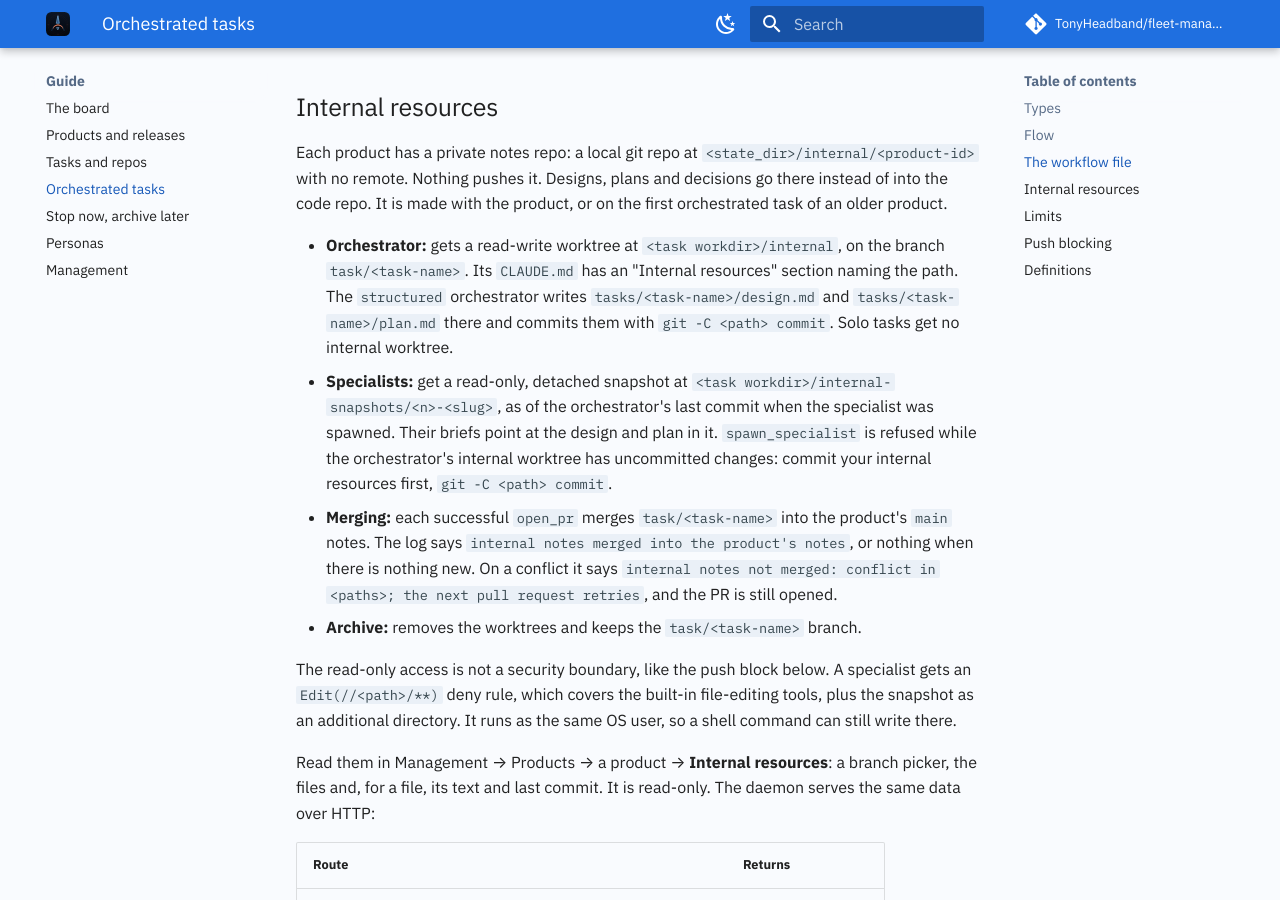
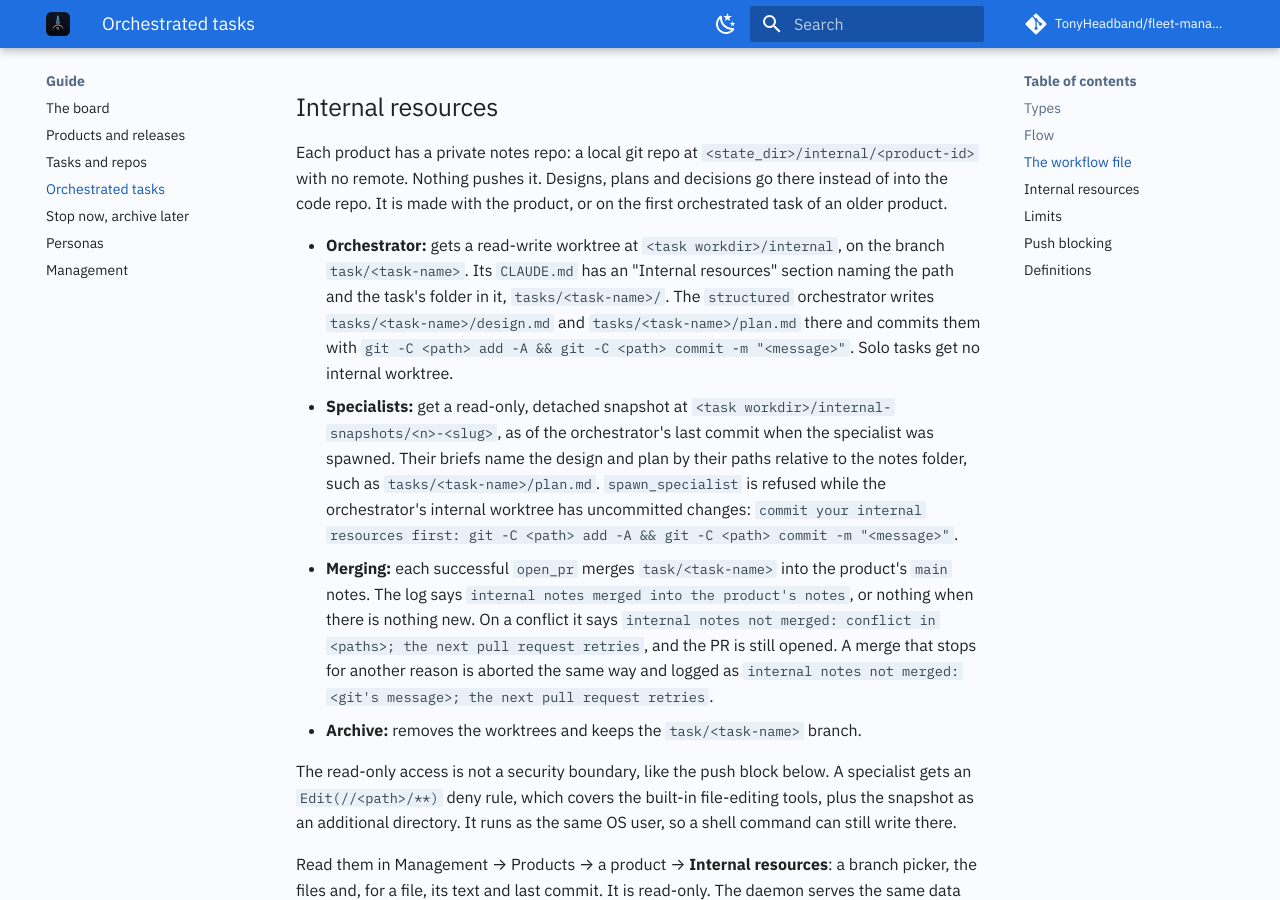
Before and after one commit to TonyHeadband/fleet-manager, an MkDocs documentation site: the page built from docs/guide/orchestrated-tasks.md, in a window 1280 px wide and 900 px high, scrolled down 1154 px. Built offline with MkDocs 1.6.1 and Material for MkDocs 9.7.7, drawn with Linux system fonts in a browser that asks for light colours; comment, search, counter and statistics services are not loaded.

Commit message:
fix(daemon): name the task in internal notes copy
The orchestrator's CLAUDE.md now names its folder, tasks/<name>/, so it
never guesses the slug, and every text that tells an agent to commit
its notes (including the spawn refusal) says add -A before commit: a
bare commit left new files untracked. Briefs name notes by their path
relative to the notes folder, which specialists find in their copy.

Co-Authored-By: Claude Opus 5.5 <noreply@anthropic.com>

```diff
--- a/docs/guide/orchestrated-tasks.md
+++ b/docs/guide/orchestrated-tasks.md
@@ -49,16 +49,20 @@ Nothing pushes it. Designs, plans and decisions go there instead of into the cod
 product, or on the first orchestrated task of an older product.
 
 - **Orchestrator:** gets a read-write worktree at `<task workdir>/internal`, on the branch `task/<task-name>`. Its
-  `CLAUDE.md` has an "Internal resources" section naming the path. The `structured` orchestrator writes
-  `tasks/<task-name>/design.md` and `tasks/<task-name>/plan.md` there and commits them with
-  `git -C <path> commit`. Solo tasks get no internal worktree.
+  `CLAUDE.md` has an "Internal resources" section naming the path and the task's folder in it, `tasks/<task-name>/`.
+  The `structured` orchestrator writes `tasks/<task-name>/design.md` and `tasks/<task-name>/plan.md` there and
+  commits them with `git -C <path> add -A && git -C <path> commit -m "<message>"`. Solo tasks get no internal
+  worktree.
 - **Specialists:** get a read-only, detached snapshot at `<task workdir>/internal-snapshots/<n>-<slug>`, as of the
-  orchestrator's last commit when the specialist was spawned. Their briefs point at the design and plan in it.
-  `spawn_specialist` is refused while the orchestrator's internal worktree has uncommitted changes: commit
-  your internal resources first, `git -C <path> commit`.
+  orchestrator's last commit when the specialist was spawned. Their briefs name the design and plan by their paths
+  relative to the notes folder, such as `tasks/<task-name>/plan.md`. `spawn_specialist` is refused while the
+  orchestrator's internal worktree has uncommitted changes: `commit your internal resources first: git -C <path>
+  add -A && git -C <path> commit -m "<message>"`.
 - **Merging:** each successful `open_pr` merges `task/<task-name>` into the product's `main` notes. The log says
   `internal notes merged into the product's notes`, or nothing when there is nothing new. On a conflict it says
-  `internal notes not merged: conflict in <paths>; the next pull request retries`, and the PR is still opened.
+  `internal notes not merged: conflict in <paths>; the next pull request retries`, and the PR is still opened. A
+  merge that stops for another reason is aborted the same way and logged as
+  `internal notes not merged: <git's message>; the next pull request retries`.
 - **Archive:** removes the worktrees and keeps the `task/<task-name>` branch.
 
 The read-only access is not a security boundary, like the push block below. A specialist gets an
```
Also changed, not shown: crates/fleet-daemon/builtin/orchestrators/structured.md (+9 -8 lines), crates/fleet-daemon/builtin/skills/brainstorming/SKILL.md (+4 -2 lines), crates/fleet-daemon/builtin/skills/writing-plans/SKILL.md (+2 -1 lines), 4 other files.
